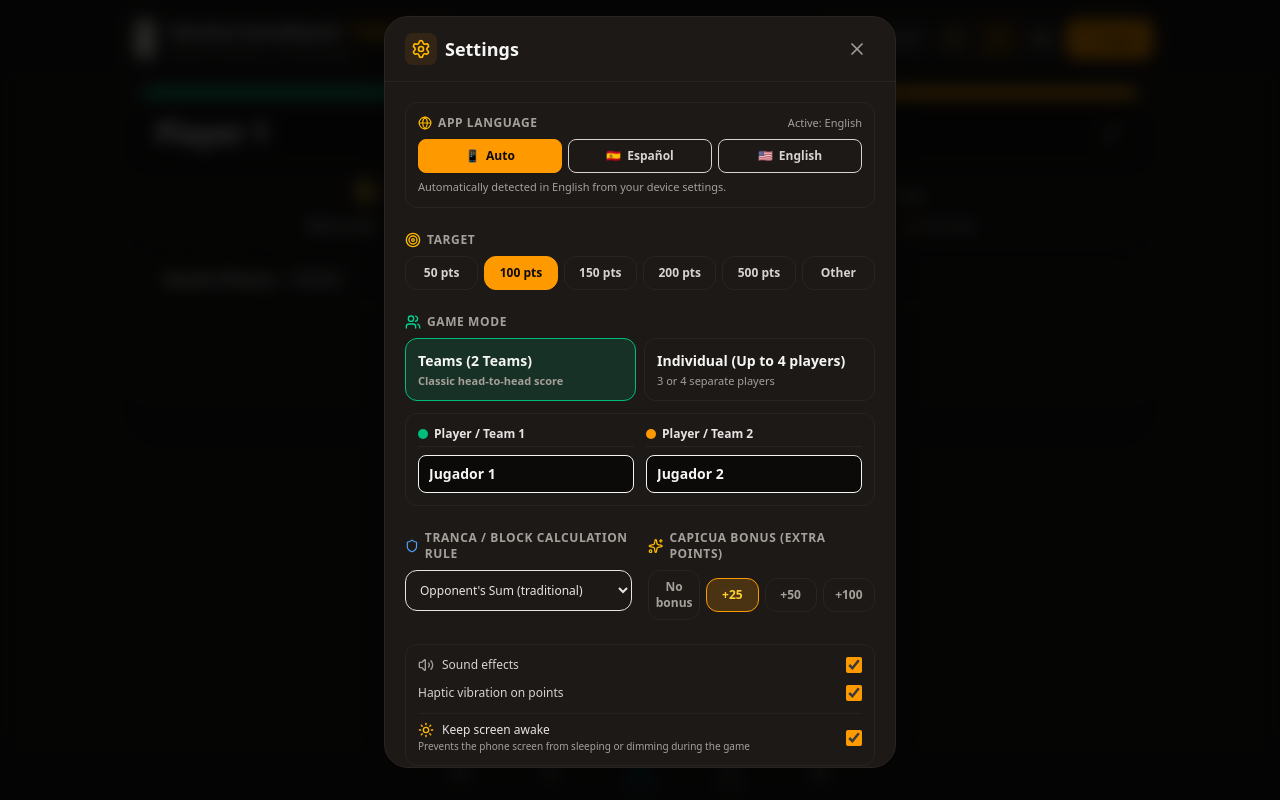
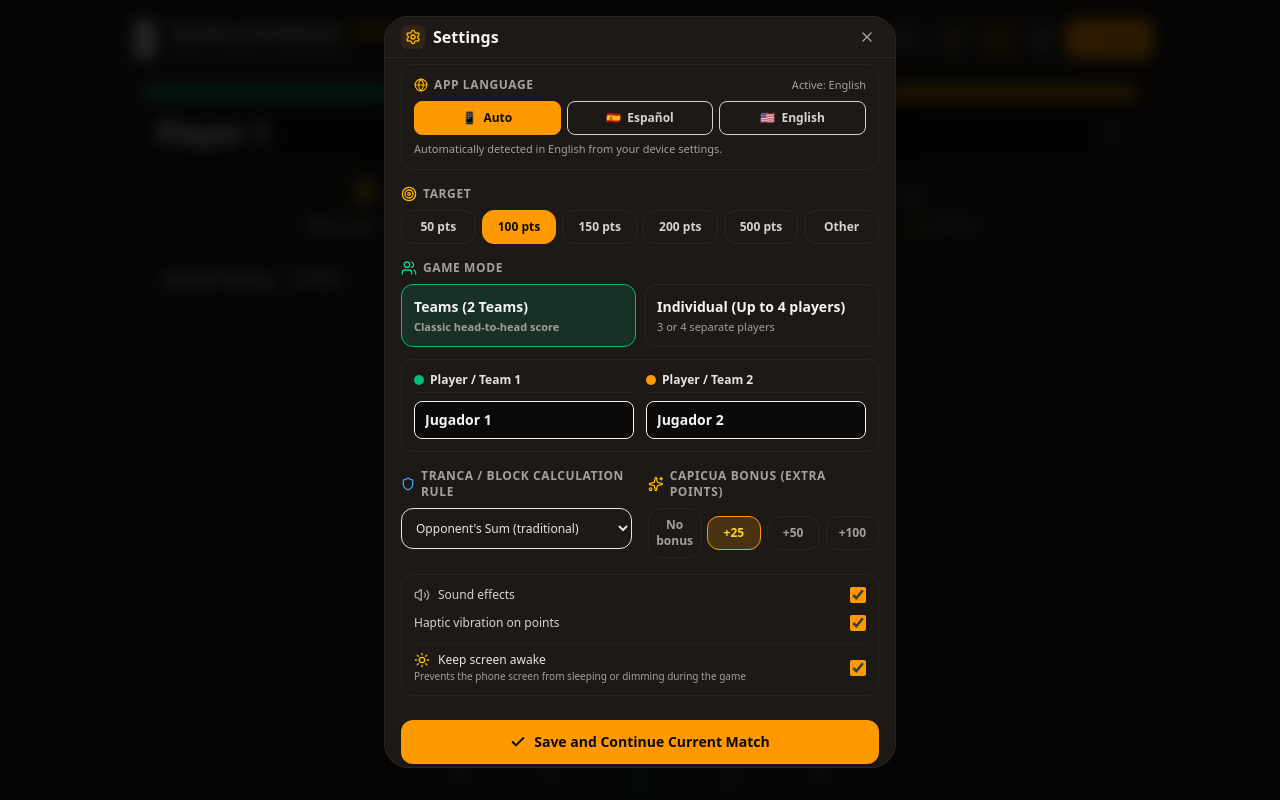
Before and after one commit to darwinlopez10-beep/Anotador-de-Domino, a React (Vite) app: page / in a window 1280 px wide. Both pictures are taken after a click on the button 1042 px from the left and 39 px from the top of the page. Built offline with nearby package versions, Linux system fonts and the light colour scheme.

Commit message:
style(ui): compact settings modal header and layout
Reduce padding and icon sizes in the settings modal to improve screen real estate usage and visual balance.

```diff
--- a/src/components/SettingsModal.tsx
+++ b/src/components/SettingsModal.tsx
@@ -146,25 +146,25 @@ export const SettingsModal: React.FC<SettingsModalProps> = ({
         onClick={(e) => e.stopPropagation()}
       >
         {/* Header */}
-        <div className="flex items-center justify-between px-4 sm:px-5 py-3 sm:py-3.5 border-b border-stone-800 bg-stone-850 flex-shrink-0">
+        <div className="flex items-center justify-between px-3.5 sm:px-4 py-1.5 sm:py-2 border-b border-stone-800 bg-stone-850 flex-shrink-0">
           <div className="flex items-center gap-2">
-            <div className="p-1.5 rounded-lg bg-amber-500/10 text-amber-400">
-              <Settings className="w-5 h-5" />
+            <div className="p-1 rounded-md bg-amber-500/10 text-amber-400">
+              <Settings className="w-4 h-4" />
             </div>
-            <h3 className="text-lg font-bold text-stone-100 font-display">
+            <h3 className="text-sm sm:text-base font-bold text-stone-100 font-display leading-none">
               {t.settings}
             </h3>
           </div>
           <button
             onClick={onClose}
-            className="p-2 rounded-xl text-stone-400 hover:text-stone-200 hover:bg-stone-800 transition-colors cursor-pointer"
+            className="p-1 rounded-lg text-stone-400 hover:text-stone-200 hover:bg-stone-800 transition-colors cursor-pointer"
           >
-            <X className="w-5 h-5" />
+            <X className="w-4 h-4" />
           </button>
         </div>
 
         {/* Form Body */}
-        <div className="p-5 overflow-y-auto space-y-6 text-sm">
+        <div className="px-3 sm:px-4 pt-1 sm:pt-1.5 pb-4 overflow-y-auto space-y-4 text-sm">
           {/* Language Selector (Bilingual Auto Detection) */}
           <div className="p-3 bg-stone-850/80 rounded-xl border border-stone-800">
             <div className="flex items-center justify-between mb-2">
```
